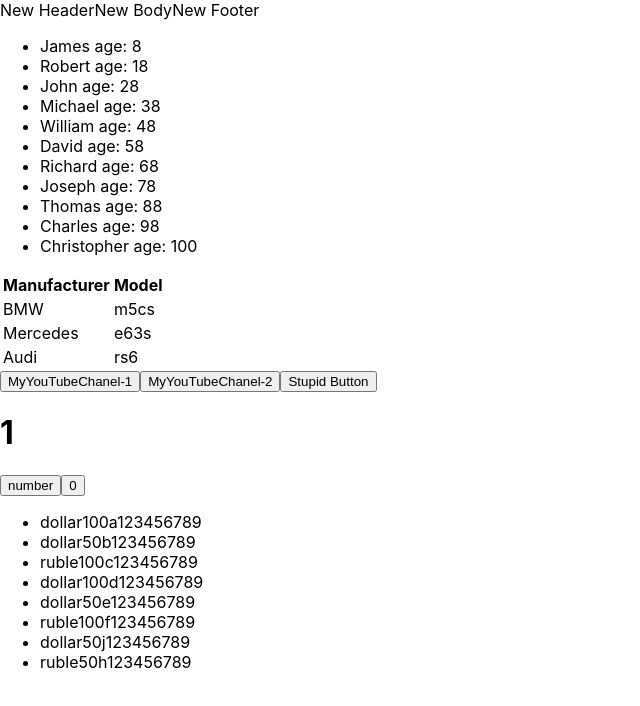
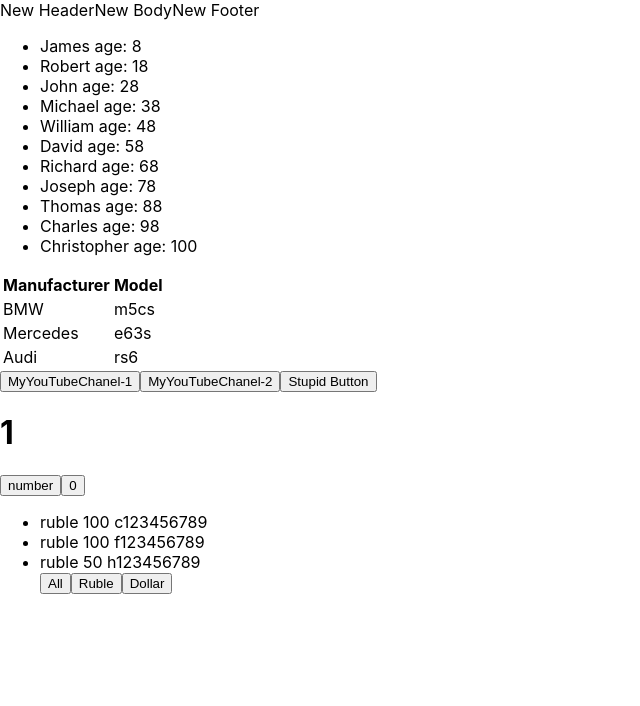
Before and after one commit to AnatolyNikol/microtasks, a React (Create React App) app: page / in a window 1280 px wide. Shown: the top 706 px of the page, without its empty margins (0-640 px from the left). Built offline with nearby package versions, Linux system fonts and the light colour scheme.

Commit message:
Add filter and manual changes

```diff
--- a/src/microtask 5/Filter.tsx
+++ b/src/microtask 5/Filter.tsx
@@ -13,17 +13,28 @@ export const Filter = () => {
         {banknote: "ruble", nominal: 50, number: "h123456789"}
     ])
 
+    let currentMoney = money.filter((filteredMoney) => filteredMoney.banknote === 'ruble')
+
+    const onClickFilterHandler = () => {
+
+    }
+
     return (
-        <ul>
-            {money.map((objFromMoneyArr) => {
-                return(
-                    <li>
-                        <span>{objFromMoneyArr.banknote}</span>
-                        <span>{objFromMoneyArr.nominal}</span>
-                        <span>{objFromMoneyArr.number}</span>
-                    </li>
-                )
-            })}
-        </ul>
+        <>
+            <ul>
+                {currentMoney.map((objFromMoneyArr, index) => {
+                    return (
+                        <li key={index}>
+                            <span> {objFromMoneyArr.banknote}</span>
+                            <span> {objFromMoneyArr.nominal}</span>
+                            <span> {objFromMoneyArr.number}</span>
+                        </li>
+                    )
+                })}
+                    <button onClick={onClickFilterHandler}>All</button>
+                    <button onClick={onClickFilterHandler}>Ruble</button>
+                    <button onClick={onClickFilterHandler}>Dollar</button>
+            </ul>
+        </>
     )
 }
```
